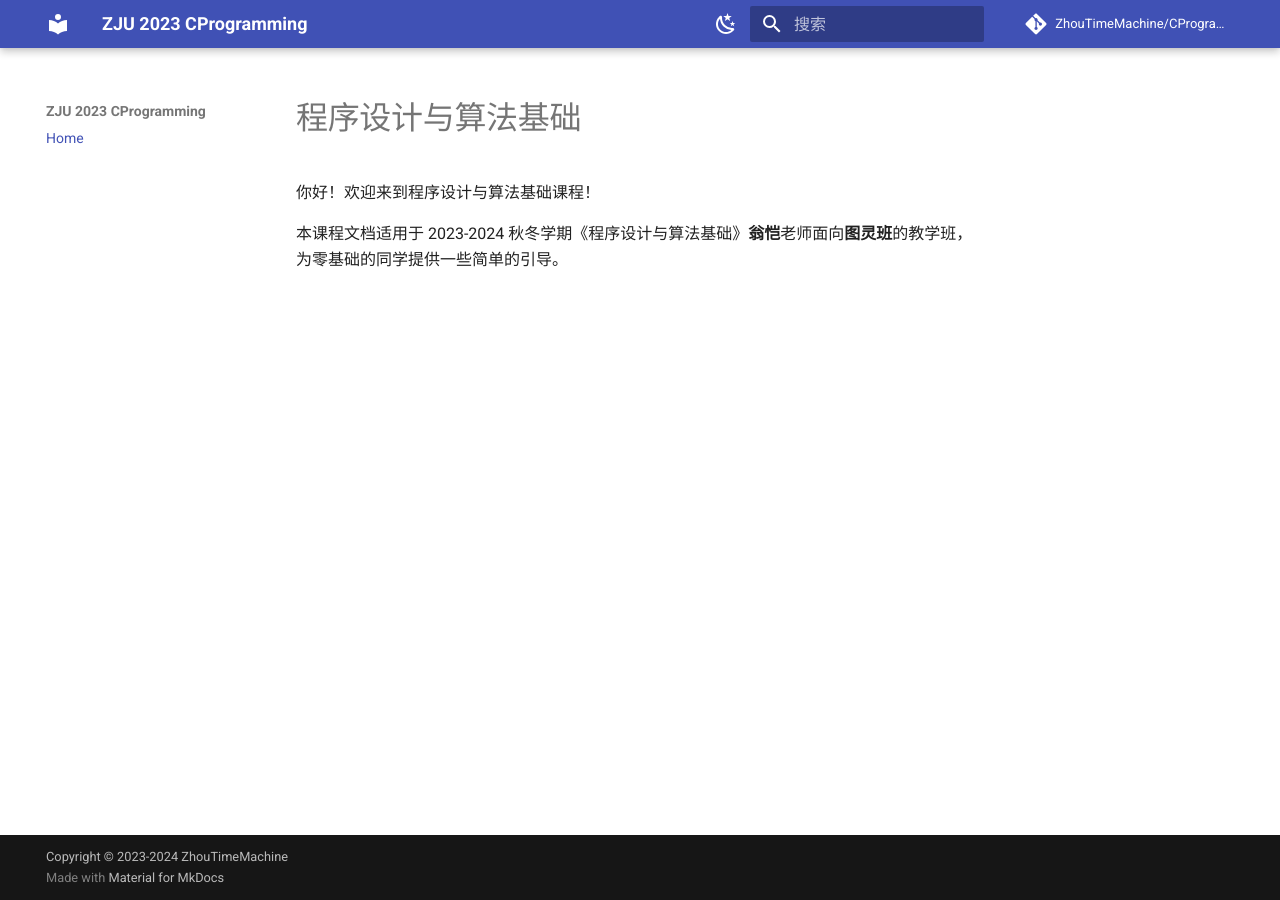
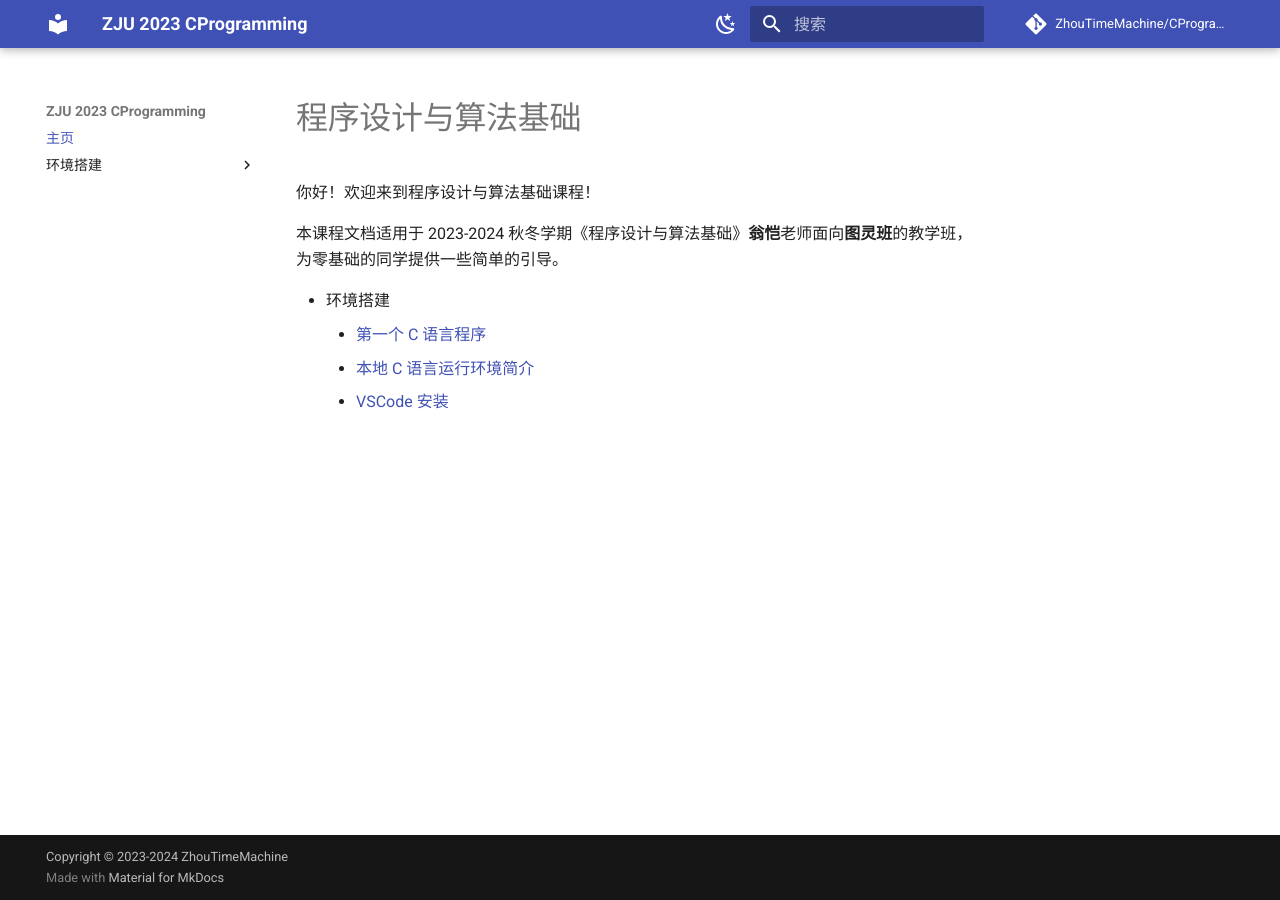
Before and after one commit to ZhouTimeMachine/2023_FPA, an MkDocs documentation site: the page built from docs/index.md, in a window 1280 px wide. Built offline with MkDocs 1.6.1 and Material for MkDocs 9.7.7, drawn with Linux system fonts in a browser that asks for light colours; comment, search, counter and statistics services are not loaded.

Commit message:
VSC todo

```diff
--- a/docs/index.md
+++ b/docs/index.md
@@ -3,3 +3,8 @@
 你好！欢迎来到程序设计与算法基础课程！
 
 本课程文档适用于 2023-2024 秋冬学期《程序设计与算法基础》**翁恺**老师面向**图灵班**的教学班，为零基础的同学提供一些简单的引导。
+
+- 环境搭建
+    - [第一个 C 语言程序](env/first_C.md)
+    - [本地 C 语言运行环境简介](env/local_env.md)
+    - [VSCode 安装](env/vsc_install.md)
--- a/mkdocs.yml
+++ b/mkdocs.yml
@@ -21,6 +21,10 @@ theme:
       toggle:
         icon: material/weather-sunny
         name: 亮色模式
+  features:
+    - content.code.copy
+    # - navigation.tabs
+    # - navigation.sections
   icon:
     repo: fontawesome/brands/git-alt
 
@@ -46,4 +50,8 @@ extra_css:
   - _css/style.css
 
 nav:
-  - Home: index.md
+  - 主页: index.md
+  - 环境搭建:
+    - 第一个 C 语言程序: env/first_C.md
+    - 本地 C 语言运行环境: env/local_env.md
+    - VSCode 安装: env/vsc_install.md
```
Also changed, not shown: 5 other files.
